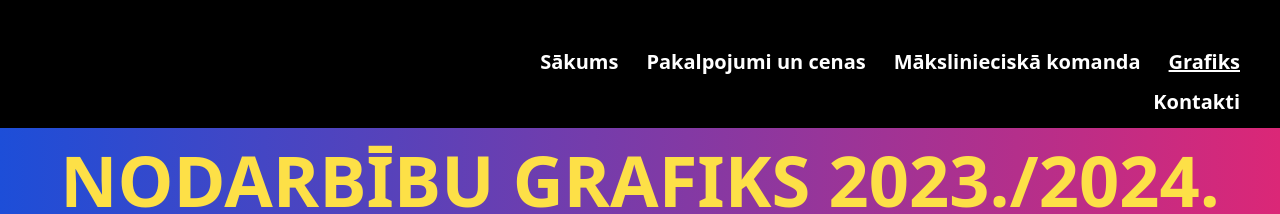
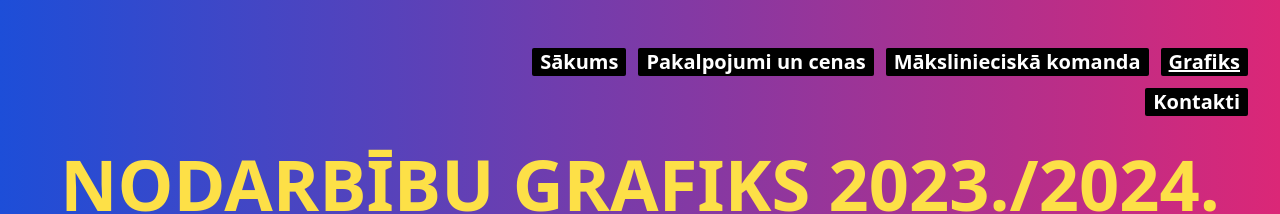
Before and after one commit to ErnestNeimanis/virziens, a Vue app in the folder virziens/: page /schedule in a window 1280 px wide. Shown: the top 214 px of the page. Built offline with nearby package versions, Linux system fonts and the light colour scheme; a web font is replaced by a local one.

Commit message:
new floating header works sticky icky icky

```diff
--- a/virziens/src/App.vue
+++ b/virziens/src/App.vue
@@ -1,9 +1,11 @@
 <script setup lang="ts">
 import { RouterLink, RouterView } from 'vue-router'
 import NavBar from './components/navbar/NavBar.vue';
+import Header from './components/Header.vue';
 
 </script>
 
 <template>
+
   <RouterView />
 </template>
--- a/virziens/src/components/Header.vue
+++ b/virziens/src/components/Header.vue
@@ -64,15 +64,23 @@ function resize() {
 
 </script>
 <template>
-  <div ref="header" class="flex sticky  pt-8   min-h-[8vh] z-[100] w-full overflow-hidden"
+
+  <div class="sticky bg  z-[100] w-full " :class="{'-top-8 translate-y-8 mb-12':!smallWindow, 'mb-20':smallWindow}" >
+    <div class="flex justify-end w-full pl-[33%]">
+      <NavBar class="  " />
+    </div>
+  </div>
+
+
+  <!-- <div ref="header" class="flex sticky  pt-12   min-h-[8vh] z-[100] w-full overflow-hidden"
     :class="{ '-top-10 pb-3': !smallWindow, 'top-0 pb-12': smallWindow }">
 
 
     <RouterLink to="/">
 
-        <!-- <div class="ml-8  ">
+        <div class="ml-8  ">
           <span class="christmas  text-white text-center " :class="logoSizeClass">Virziens</span>
-        </div> -->
+        </div>
 
     </RouterLink>
 
@@ -83,7 +91,7 @@ function resize() {
     <div>
 
     </div>
-  </div>
+  </div> -->
 </template>
 
 .christmas {
--- a/virziens/src/views/ContactsView.vue
+++ b/virziens/src/views/ContactsView.vue
@@ -22,9 +22,9 @@ function telSeparate(phone: string | undefined): string {
 
 </script>
 <template>
-  <Header class="bg-black" />
+
   <div class=" min-h-screen">
-
+      <Header/>
     <main class="flex justify-center items-center  min-h-screen min-w-screen pt-8">
       <img :src="topImage" alt="" class="min-h-screen object-cover fixed top-0 z-[-1] ">
       <div class="n flex justify-center items-center mb-12 fixe  ">
--- a/virziens/src/views/HomeView.vue
+++ b/virziens/src/views/HomeView.vue
@@ -2,6 +2,7 @@
 import HomeBGVideo from "@/components/navbar/HomeBGVideo.vue";
 import NavBar from "@/components/navbar/NavBar.vue";
 import Hamburger from "@/components/navbar/Hamburger.vue";
+import Header from "@/components/Header.vue";
 import Logo from "@/components/navbar/Logo.vue";
 import { computed, onBeforeUnmount, onMounted, ref } from "vue";
 import HomeSection1 from "@/components/home/HomeSection1.vue";
@@ -17,6 +18,7 @@ import ContactCard from "@/components/ContactCard.vue";
 import HomeGallery from "@/components/home-gallery/HomeGallery.vue";
 import SocialIcons from "@/components/SocialIcons.vue";
 import { useInView, useNotInView } from "@/composables/in-view";
+
 
 const apiTest = ref("");
 async function testApi() {
@@ -78,7 +80,11 @@ onBeforeUnmount(() => {
     </div>
   </div>
 
-  <SocialIcons :show="iconsVisible" class="fixed bottom-12 z-[100] w-full" />
+
+
+      <SocialIcons :show="iconsVisible" class="fixed bottom-0 z-[100] w-full bg-black" />
+
+
 
   <div ref="wrapper" class="wrapper h-[100vh]">
     <div class="h-full w-full background">
--- a/virziens/src/views/OurTeamView.vue
+++ b/virziens/src/views/OurTeamView.vue
@@ -100,9 +100,11 @@ Tā kā Annija Plačinda bieži mainīja deju stilus, studijas un nodarbošanos
 </script>
 <template>
 
-<Header class="bg-black" />
 
-    <div>
+
+    <main>
+         <Header/>
+
         <div>
 
             <div class="my-12">
@@ -117,5 +119,5 @@ Tā kā Annija Plačinda bieži mainīja deju stilus, studijas un nodarbošanos
 
 
         </div>
-    </div>
+    </main>
 </template>
--- a/virziens/src/views/ScheduleView.vue
+++ b/virziens/src/views/ScheduleView.vue
@@ -11,10 +11,10 @@ const { smallWindow, mediumWindow, largeWindow } = useWindowSize();
 
 </script>
 <template>
-    <Header class="bg-black " />
-    <div class="  bg-slate-200 ">
 
-        <div class="w-full  bg-gradient-to-r from-blue-700 to-pink-600   ">
+    <main class="  bg-gradient-to-r from-blue-700 to-pink-600  ">
+        <Header/>
+        <div class="w-full    ">
             <div class="f w-full ">
                 <div>
                     <ScheduleHeading />
@@ -28,5 +28,5 @@ const { smallWindow, mediumWindow, largeWindow } = useWindowSize();
 
         </div>
 
-    </div>
+    </main>
 </template>
--- a/virziens/src/views/ServicesView.vue
+++ b/virziens/src/views/ServicesView.vue
@@ -216,11 +216,11 @@ const section3 = [
 
 </script>
 <template>
-    <Header class="bg-black" />
-    <main class="bg-gray-100 py-8 px-4 relative " style=" background-image: url('https://images.pexels.com/photos/4286932/pexels-photo-4286932.jpeg?auto=compress&cs=tinysrgb&w=1260&h=750&dpr=1');
+
+    <main class=" relative " style=" background-image: url('https://images.pexels.com/photos/4286932/pexels-photo-4286932.jpeg?auto=compress&cs=tinysrgb&w=1260&h=750&dpr=1');
     background-size: cover;
     ">
-
+        <Header/>
 
         <section id="section1" class="max-w-4xl mx-auto mb-8  ">
 
```
